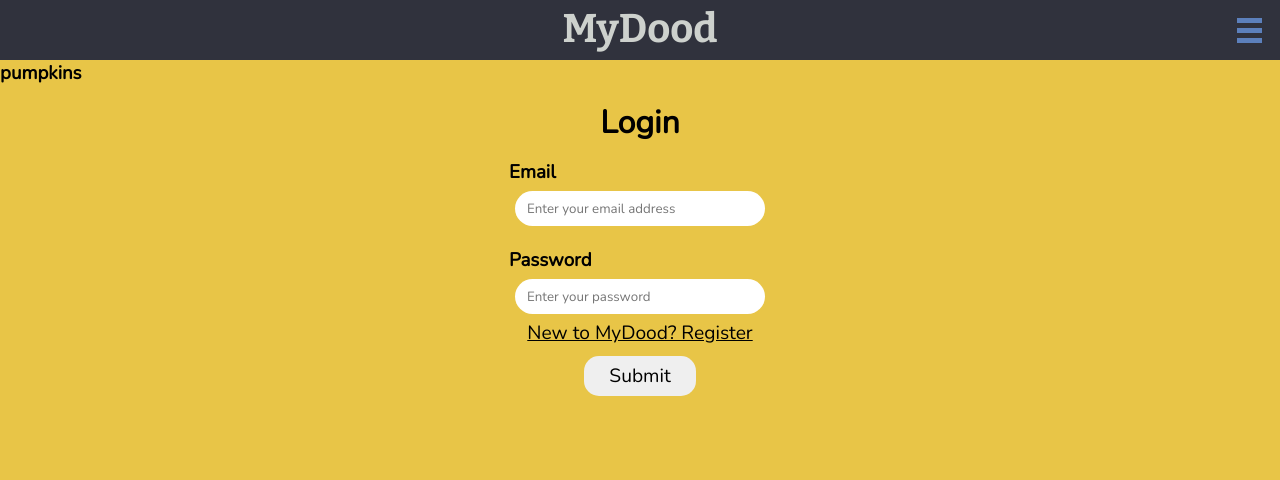
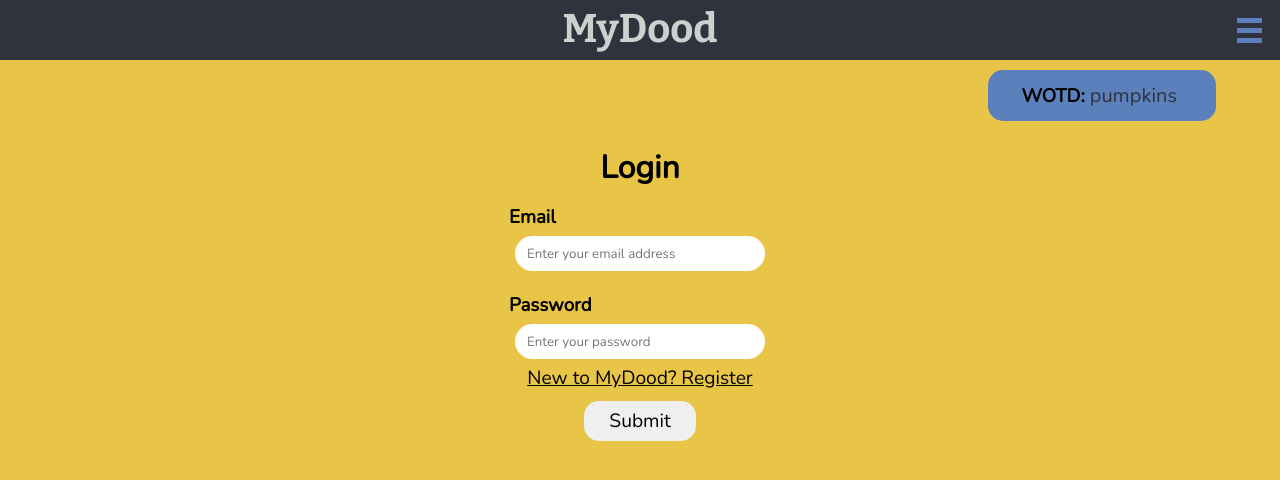
Before and after one commit to savoryboi/my-dood, a React (Create React App) app in the folder client/: page /auth-form in a window 1280 px wide. Shown: the top 480 px of the page. Built offline with nearby package versions, Linux system fonts and the light colour scheme.

Commit message:
stylized by me, andy

```diff
--- a/client/src/components/Header/Header.css
+++ b/client/src/components/Header/Header.css
@@ -52,7 +52,7 @@ header {
 
 /* Color/shape of close button cross */
 .bm-cross {
-  background: var(--sage);
+  background: var(--dark-grey);
 }
 
 /*
@@ -69,10 +69,8 @@ header {
 
 /* General sidebar styles */
 .bm-menu {
-  /* padding: 2.5em 1.5em 0; */
   font-size: 1em;
   text-align: right;
-  /* border-radius: 25px 0px 0px 25px; */
   width: 150px;
 }
 
--- a/client/src/components/Word.js
+++ b/client/src/components/Word.js
@@ -22,8 +22,11 @@ function Word() {
   })
 
   return (
-    <div>
-      <h3 id='wotd'>{word}</h3>
+    <div id="wotd-wrapper">
+      <div className="lil-wotd-container">
+        <div><h3>WOTD: </h3></div>
+        <div id='wotd'> {word}</div>
+      </div>
     </div>
   )
 }
--- a/client/src/pages/Draw/Draw.css
+++ b/client/src/pages/Draw/Draw.css
@@ -15,10 +15,9 @@ h2 {
 }
 
 canvas {
-  margin-top: 15px;
   background: white;
   border-radius: 35px 35px 0 0;
-  border: 5px solid var(--dark-grey);
+  border: 3px solid var(--dark-grey);
   border-bottom: 0;
   cursor: pointer;
 }
@@ -27,10 +26,10 @@ canvas {
   display: flex;
   justify-content: center;
   width: 350px;
-  border: 5px solid var(--dark-grey);
+  border: 3px solid var(--dark-grey);
   border-top: 0;
   border-radius: 0 0 35px 35px;
-  background: var(--light-grey);
+  background: var(--sage);
   padding: 10px 0;
 }
 
@@ -45,6 +44,7 @@ canvas {
   border: 2px solid var(--sage);
   align-self: center;
   margin: 3px;
+  /* padding: 10px 0px; */
 }
 
 #white {
--- a/client/src/pages/profiles/profile.css
+++ b/client/src/pages/profiles/profile.css
@@ -1,3 +1,23 @@
+div#wotd-wrapper {
+  display: flex;
+  padding: 10px 5%;
+  justify-content: flex-end;
+}
+
+#wotd-wrapper .lil-wotd-container {
+  display: flex;
+  align-items: center;
+  background-color: var(--blue);
+  padding: 7px 34px;
+  border-radius: 15px;
+}
+
+div#wotd-wrapper #wotd {
+  padding: 5px;
+  font-size: 20px;
+  color: var(--dark-grey);
+}
+
 .user-profile {
   display: flex;
   flex-direction: row;
@@ -30,10 +50,18 @@
  list-style-type: none;
 }
 
+.user-name {
+  font-style: oblique;
+}
+
 .friends-list {
   padding: 15px;
   background-color: rgba(147, 147, 148, 0.463);
   border-radius: 15px;
+}
+
+.friends-list ul li {
+  font-size: 16px;
 }
 
 .friends-list span {
@@ -55,16 +83,6 @@
   font-size: 32px;
 }
 
-.profile-info {
-  /* display: flex;
-  flex-direction: row; */
-  font-size: 24px;
-  text-align: left;
-  /* margin-left: 10%; */
-  /* align-self: flex-start;
-  flex-wrap: wrap; */
-}
-
 #user-bio {
   padding-left: 2%;
 }
@@ -79,3 +97,10 @@
   width: 350px;
   z-index: 10;
 }
+
+@media only screen and (max-width: 611px) {
+  .user-img {
+    width: 150px;
+    height: 150px;
+  }
+}
```
